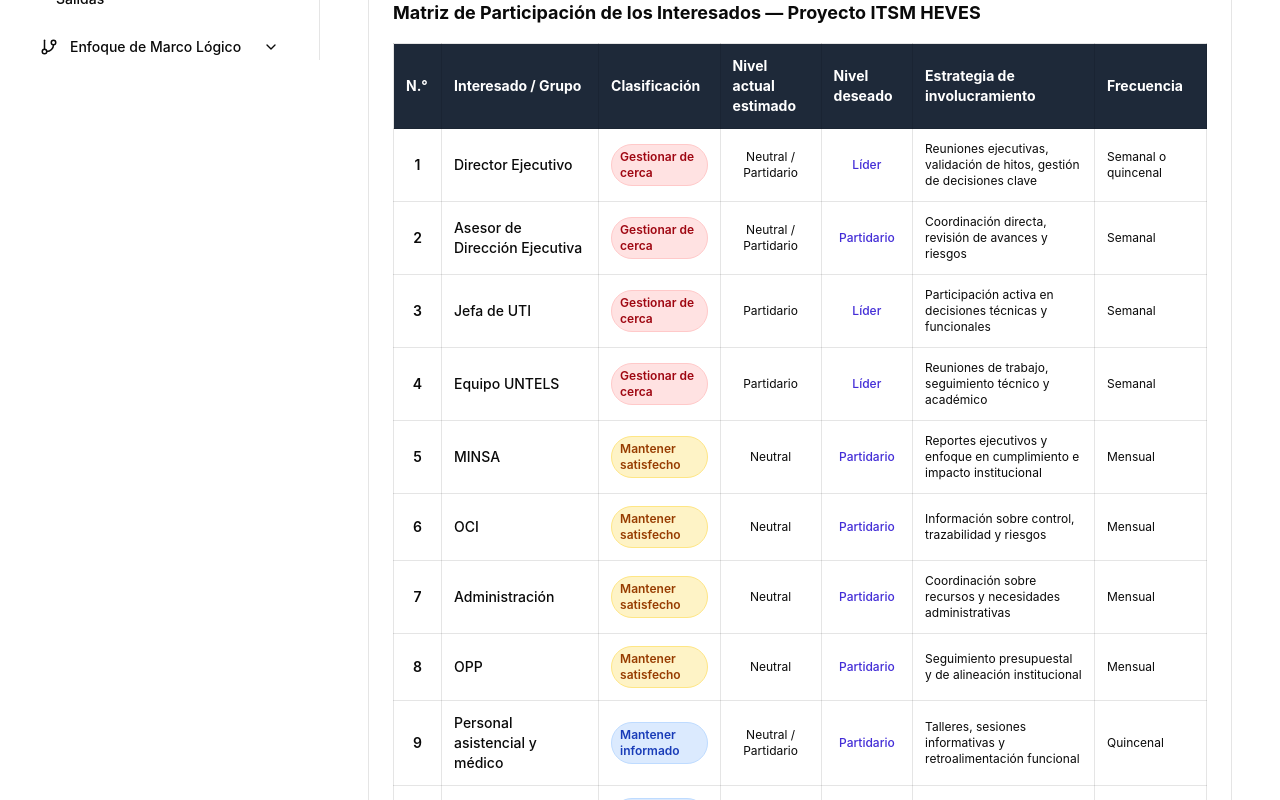
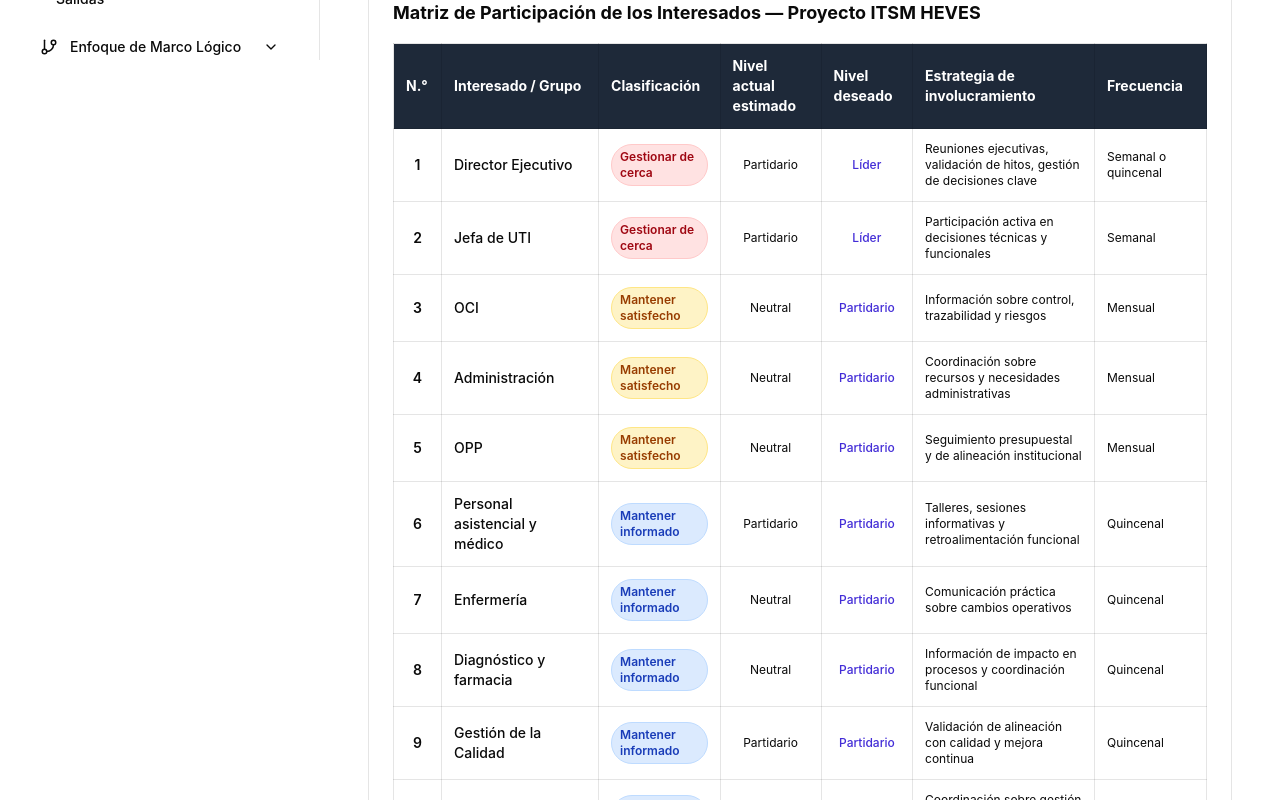
Before and after one commit to RonnyPumaricra/blog-heves-v2, a React (Vite) app: page /plan-participacion/salidas in a window 1280 px wide. Shown: the part 740-1540 px from the top of the page. Built offline with nearby package versions, Linux system fonts and the light colour scheme.

Commit message:
Actualizar involucramiento de interesados

```diff
--- a/src/app/pages/PlanParticipacionSalidasPage.tsx
+++ b/src/app/pages/PlanParticipacionSalidasPage.tsx
@@ -6,19 +6,19 @@
     {
       interesado: 'Director Ejecutivo',
       clasificacion: 'Gestionar de cerca',
-      actual: 'Neutral / Partidario',
+      actual: 'Partidario',
       deseado: 'Líder',
       estrategia: 'Reuniones ejecutivas, validación de hitos, gestión de decisiones clave',
       frecuencia: 'Semanal o quincenal',
     },
-    {
-      interesado: 'Asesor de Dirección Ejecutiva',
-      clasificacion: 'Gestionar de cerca',
-      actual: 'Neutral / Partidario',
-      deseado: 'Partidario',
-      estrategia: 'Coordinación directa, revisión de avances y riesgos',
-      frecuencia: 'Semanal',
-    },
+    // {
+    //   interesado: 'Asesor de Dirección Ejecutiva',
+    //   clasificacion: 'Gestionar de cerca',
+    //   actual: 'Neutral / Partidario',
+    //   deseado: 'Partidario',
+    //   estrategia: 'Coordinación directa, revisión de avances y riesgos',
+    //   frecuencia: 'Semanal',
+    // },
     {
       interesado: 'Jefa de UTI',
       clasificacion: 'Gestionar de cerca',
@@ -27,22 +27,22 @@
       estrategia: 'Participación activa en decisiones técnicas y funcionales',
       frecuencia: 'Semanal',
     },
-    {
-      interesado: 'Equipo UNTELS',
-      clasificacion: 'Gestionar de cerca',
-      actual: 'Partidario',
-      deseado: 'Líder',
-      estrategia: 'Reuniones de trabajo, seguimiento técnico y académico',
-      frecuencia: 'Semanal',
-    },
-    {
-      interesado: 'MINSA',
-      clasificacion: 'Mantener satisfecho',
-      actual: 'Neutral',
-      deseado: 'Partidario',
-      estrategia: 'Reportes ejecutivos y enfoque en cumplimiento e impacto institucional',
-      frecuencia: 'Mensual',
-    },
+    // {
+    //   interesado: 'Equipo UNTELS',
+    //   clasificacion: 'Gestionar de cerca',
+    //   actual: 'Partidario',
+    //   deseado: 'Líder',
+    //   estrategia: 'Reuniones de trabajo, seguimiento técnico y académico',
+    //   frecuencia: 'Semanal',
+    // },
+    // {
+    //   interesado: 'MINSA',
+    //   clasificacion: 'Mantener satisfecho',
+    //   actual: 'Neutral',
+    //   deseado: 'Partidario',
+    //   estrategia: 'Reportes ejecutivos y enfoque en cumplimiento e impacto institucional',
+    //   frecuencia: 'Mensual',
+    // },
     {
       interesado: 'OCI',
       clasificacion: 'Mantener satisfecho',
@@ -70,7 +70,7 @@
     {
       interesado: 'Personal asistencial y médico',
       clasificacion: 'Mantener informado',
-      actual: 'Neutral / Partidario',
+      actual: 'Partidario',
       deseado: 'Partidario',
       estrategia: 'Talleres, sesiones informativas y retroalimentación funcional',
       frecuencia: 'Quincenal',
@@ -78,7 +78,7 @@
     {
       interesado: 'Enfermería',
       clasificacion: 'Mantener informado',
-      actual: 'Neutral / Partidario',
+      actual: 'Neutral',
       deseado: 'Partidario',
       estrategia: 'Comunicación práctica sobre cambios operativos',
       frecuencia: 'Quincenal',
@@ -95,7 +95,7 @@
       interesado: 'Gestión de la Calidad',
       clasificacion: 'Mantener informado',
       actual: 'Partidario',
-      deseado: 'Partidario / Líder',
+      deseado: 'Partidario',
       estrategia: 'Validación de alineación con calidad y mejora continua',
       frecuencia: 'Quincenal',
     },
```
